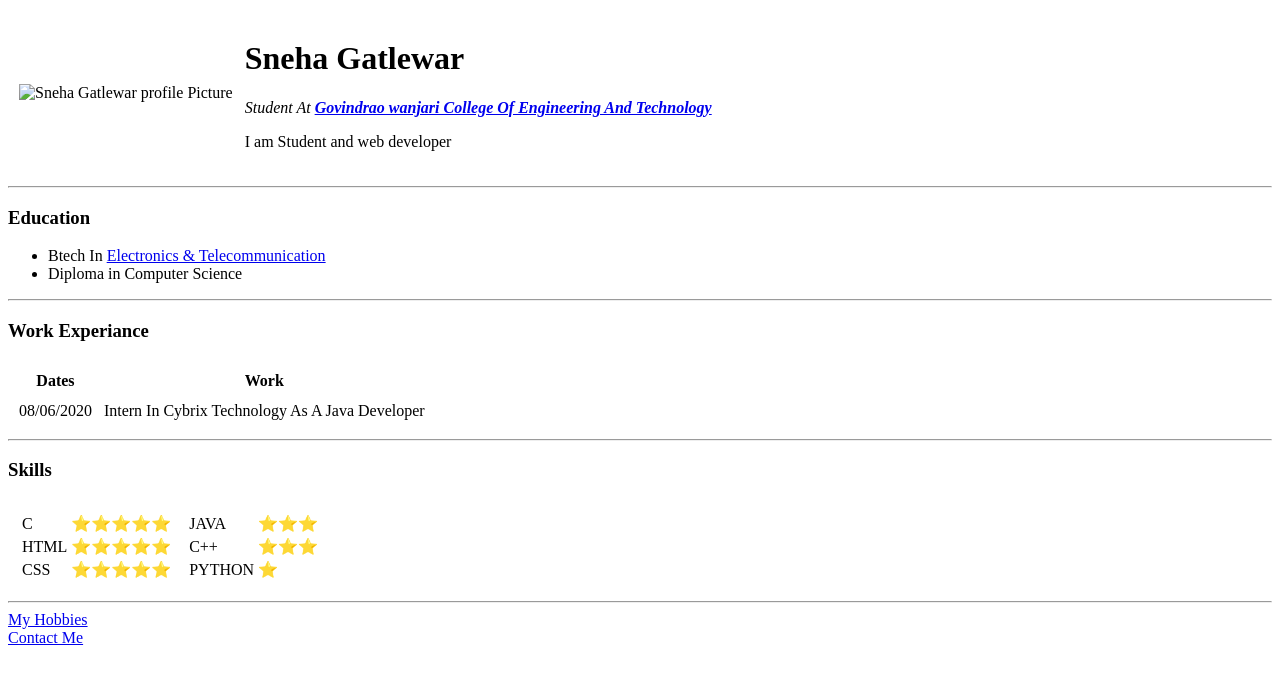
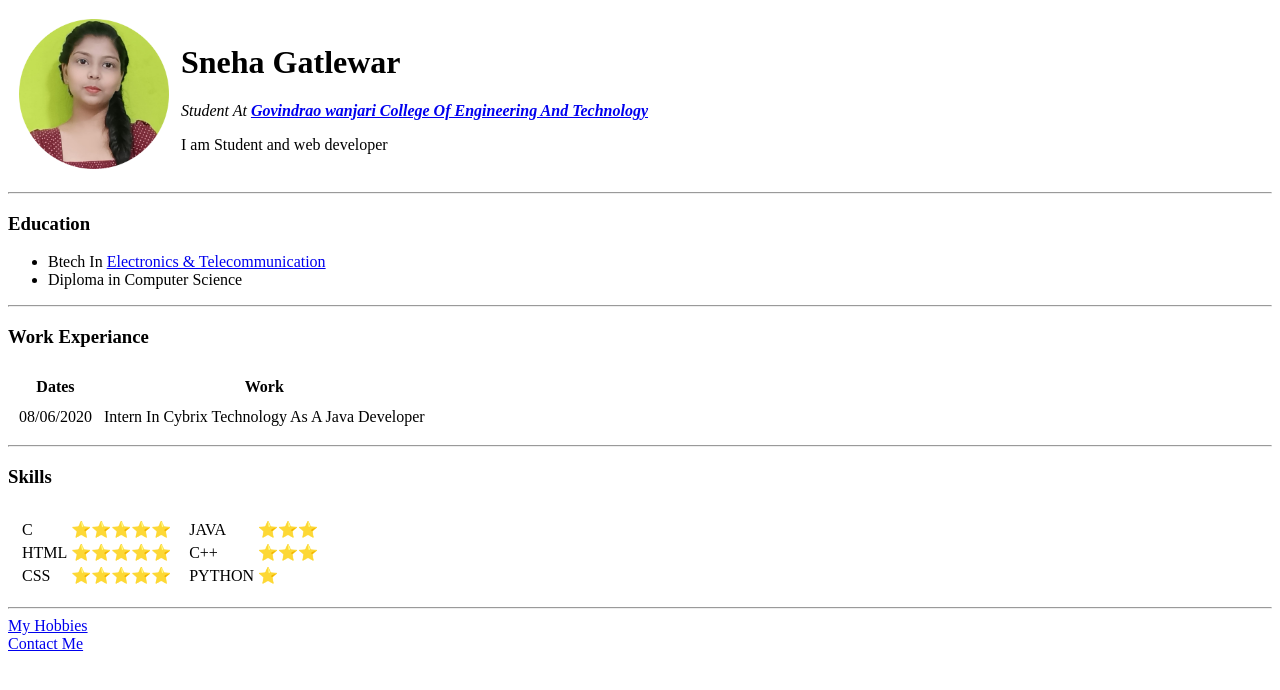
Before and after one commit to snehagatlewar/cv, a plain HTML site: page index.html in a window 1280 px wide. Drawn offline with Linux system fonts and the light colour scheme.

Commit message:
index.html

```diff
--- a/index.html
+++ b/index.html
@@ -14,7 +14,7 @@
       <td>
         <!--<img src="https://media-exp1.licdn.com/dms/image/C4D03AQH9O4EdB1QGSg/profile-displayphoto-shrink_400_400/0/1652470715450?e=1658966400&v=beta&t=DY0UhIzOb5nEw-iTvvTKLteCUkvbkGkolhKSeUFEhqo"
           alt="Sneha Gatlewar profile Picture">  --->
-        <img src="images/sneha.png" alt="Sneha Gatlewar profile Picture" width="150" height="150" />
+        <img src="sneha.png" alt="Sneha Gatlewar profile Picture" width="150" height="150" />
       </td>
 
       <td>
```
